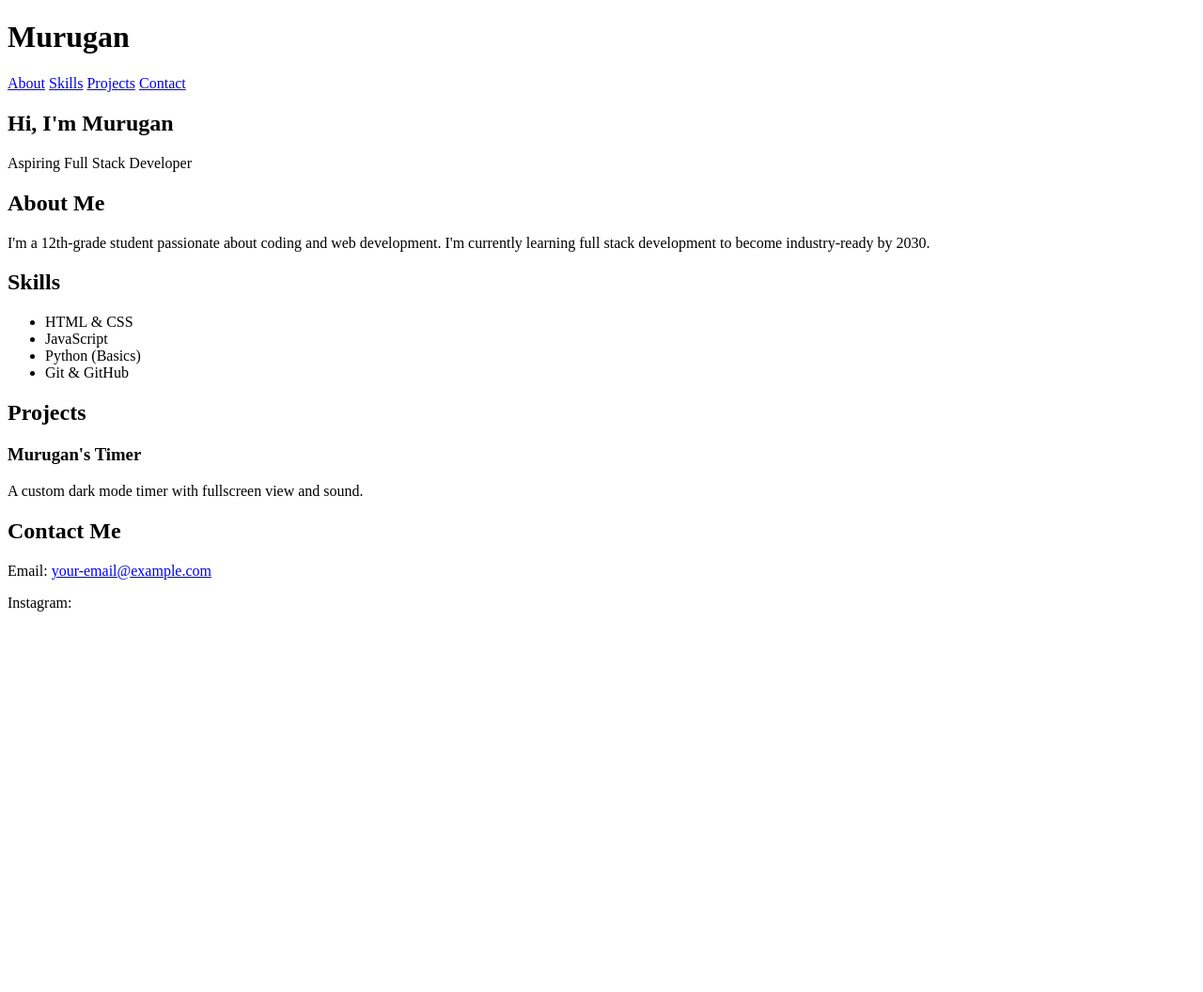
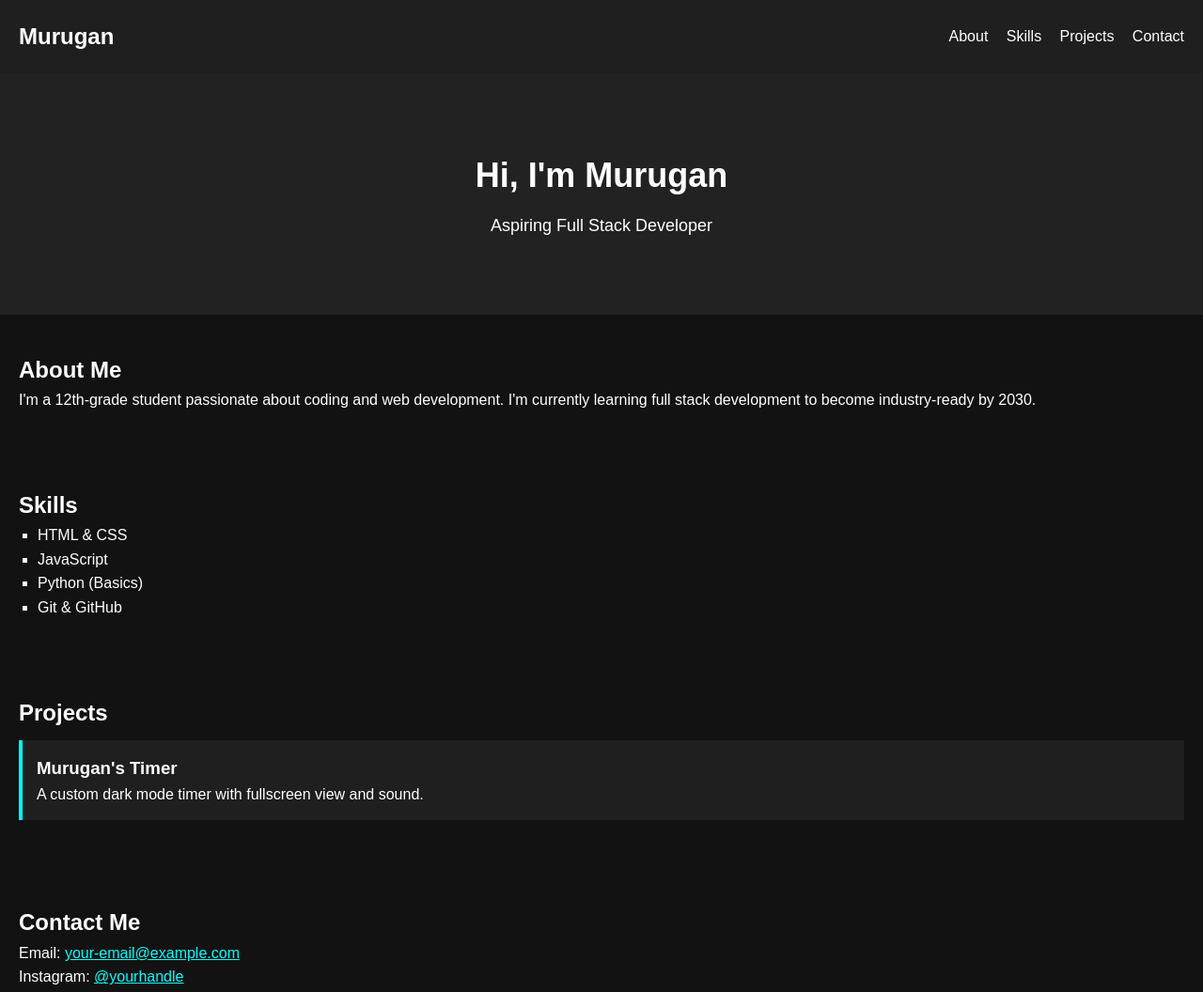
Before and after one commit to Murugan-cs/Murugan-s-timer, a plain HTML site: page index.html in a window 1280 px wide. Shown: the top 1056 px of the page at 94% size. Before the commit the page ends 800 px from the top, so only its background shows below. Drawn offline with Linux system fonts and the light colour scheme.

Commit message:
Update index.html

```diff
--- a/index.html
+++ b/index.html
@@ -4,7 +4,82 @@
   <meta charset="UTF-8" />
   <meta name="viewport" content="width=device-width, initial-scale=1.0"/>
   <title>Murugan's Portfolio</title>
-  <link rel="stylesheet" href="style.css" />
+  <style>
+    * {
+      margin: 0;
+      padding: 0;
+      box-sizing: border-box;
+    }
+    body {
+      font-family: Arial, sans-serif;
+      background-color: #121212;
+      color: #ffffff;
+      line-height: 1.6;
+    }
+    header {
+      background: #1f1f1f;
+      padding: 20px;
+      display: flex;
+      justify-content: space-between;
+      align-items: center;
+      flex-wrap: wrap;
+    }
+    header h1 {
+      font-size: 24px;
+    }
+    nav a {
+      color: #fff;
+      margin-left: 15px;
+      text-decoration: none;
+      font-size: 16px;
+    }
+    nav a:hover {
+      color: #00ffff;
+    }
+    section {
+      padding: 40px 20px;
+    }
+    #hero {
+      text-align: center;
+      padding: 80px 20px;
+      background: #222;
+    }
+    #hero h2 {
+      font-size: 36px;
+    }
+    #hero p {
+      font-size: 18px;
+      margin-top: 10px;
+    }
+    ul {
+      list-style-type: square;
+      padding-left: 20px;
+    }
+    .project {
+      background: #1f1f1f;
+      padding: 15px;
+      margin: 10px 0;
+      border-left: 4px solid #00ffff;
+    }
+    a {
+      color: #00ffff;
+    }
+    footer {
+      text-align: center;
+      padding: 20px;
+      background: #1a1a1a;
+      font-size: 14px;
+    }
+    @media (max-width: 600px) {
+      header {
+        flex-direction: column;
+        align-items: flex-start;
+      }
+      nav a {
+        margin: 5px 0;
+      }
+    }
+  </style>
 </head>
 <body>
   <header>
@@ -43,10 +118,16 @@
       <h3>Murugan's Timer</h3>
       <p>A custom dark mode timer with fullscreen view and sound.</p>
     </div>
-    <!-- Add more projects here -->
   </section>
 
   <section id="contact">
     <h2>Contact Me</h2>
     <p>Email: <a href="mailto:your-email@example.com">your-email@example.com</a></p>
-    <p>Instagram: <a href="https://instagram.com/yourhandle" t
+    <p>Instagram: <a href="https://instagram.com/yourhandle" target="_blank">@yourhandle</a></p>
+  </section>
+
+  <footer>
+    <p>&copy; 2025 Murugan</p>
+  </footer>
+</body>
+</html>
```
